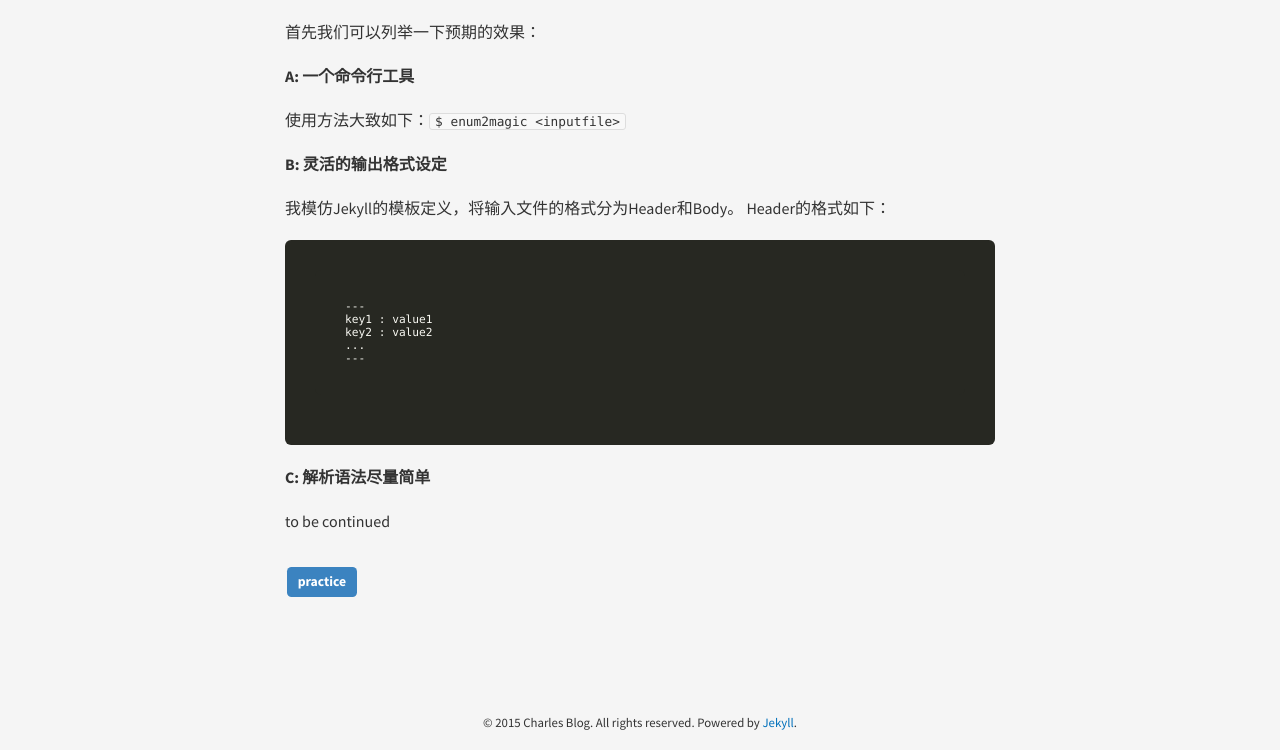
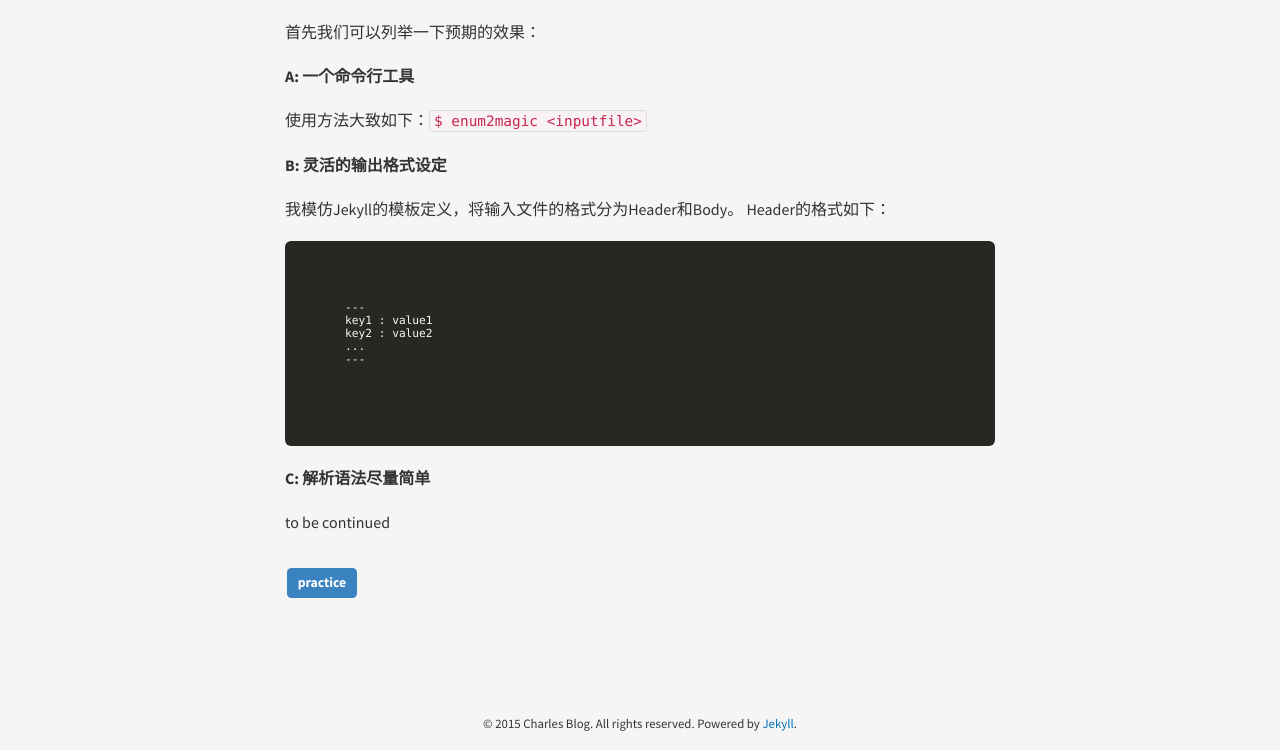
Before and after one commit to JavaCS3/blog, a Jekyll site: the page built from _posts/2015-02-08-enum2magic.md, in a window 1280 px wide. Shown: the part 1238-1988 px from the top of the page. Built offline with Jekyll 4.4.1, drawn with Linux system fonts in a browser that asks for light colours; nearby versions of some CDN libraries; Markdown is read by kramdown in place of the engine named in the settings; comment, search, counter and statistics services are not loaded.

Commit message:
change code css

```diff
--- a/public/css/main.scss
+++ b/public/css/main.scss
@@ -73,10 +73,12 @@ code {
 }
 
 p code {
-  padding: 0px 5px;
+  padding: 2px 4px;
+  font-size: 90%;
+  color: #c7254e;
+  background-color: #f9f2f4;
   border: 1px solid #ddd;
-  background-color: #f8f8f8;
-  border-radius: 3px;
+  border-radius: 4px;
   white-space: nowrap;
 }
 
```
